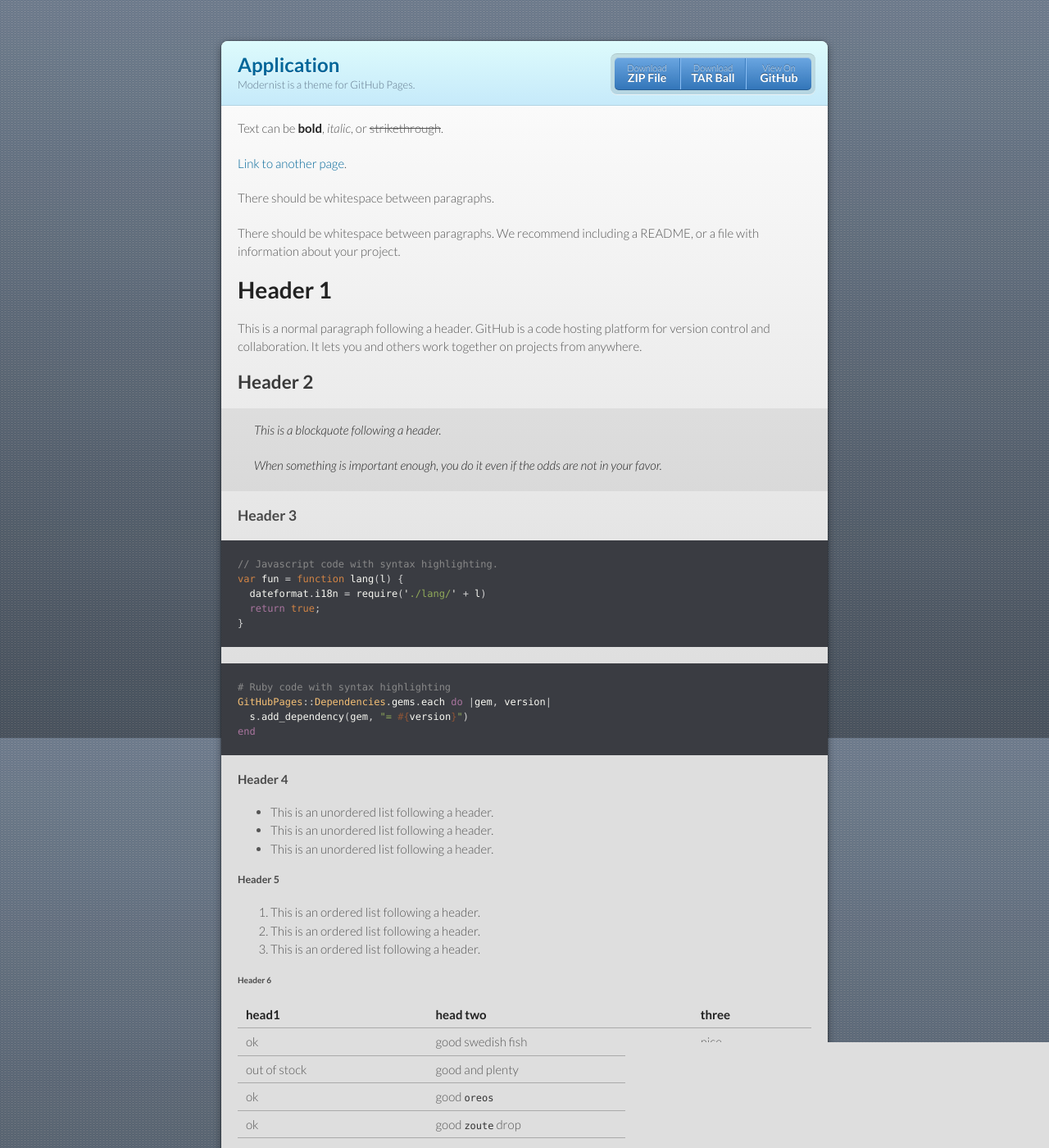
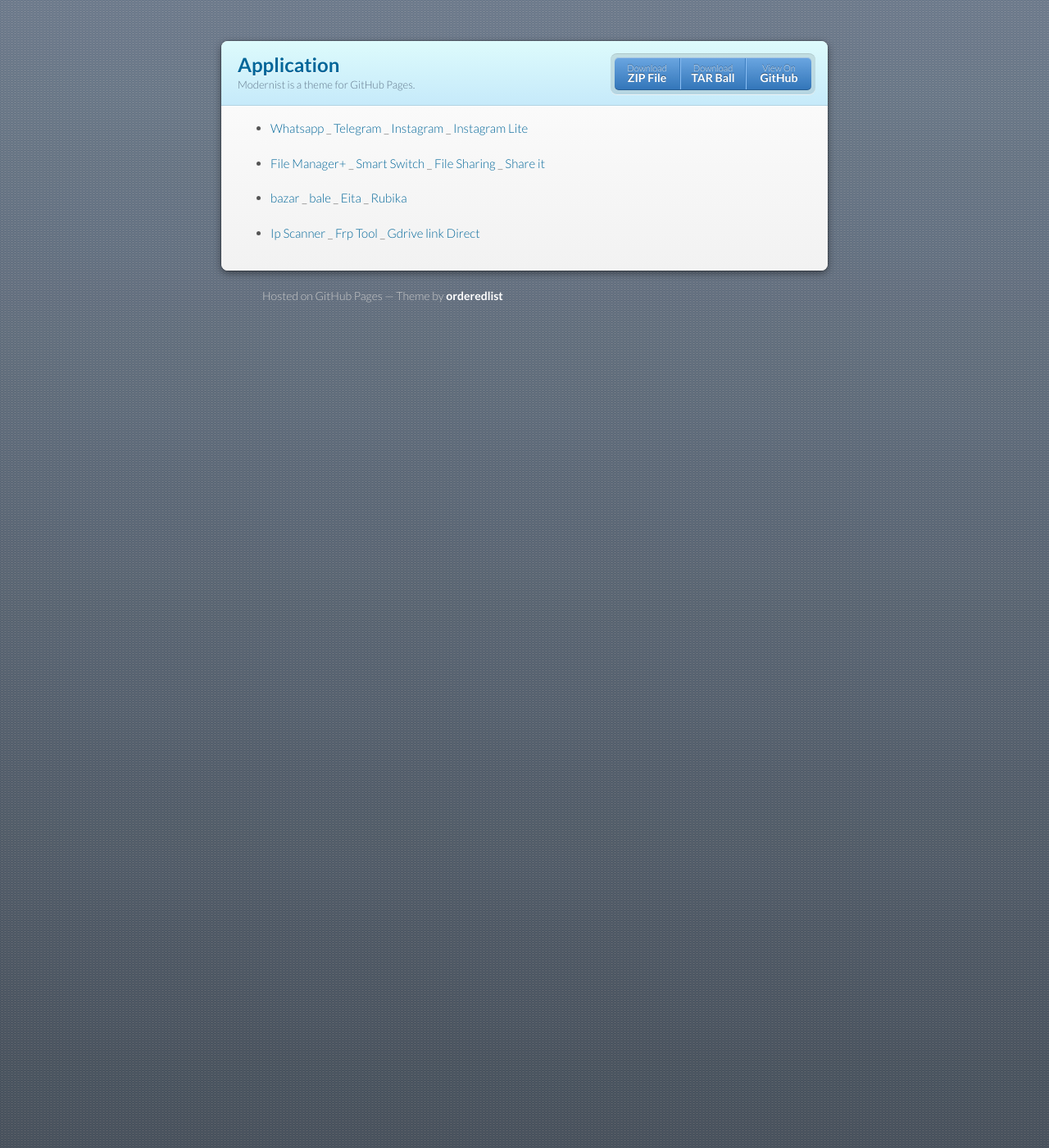
Before and after one commit to mostafacpr/mostafacpr.github.io, a Jekyll site: the page built from index.md, in a window 1280 px wide and 1400 px high. Shown: the whole window at 82% size. Built offline with Jekyll 4.4.1, drawn with Linux system fonts in a browser that asks for light colours; our own code applies the rules of GitHub Pages for plain Markdown files; some of the changed text lies outside the part shown.

Commit message:
Update index.md

````diff
--- a/index.md
+++ b/index.md
@@ -1,123 +1,8 @@
----
-layout: default
----
 
-Text can be **bold**, _italic_, or ~~strikethrough~~.
+* [Whatsapp](https://www.whatsapp.com/android?lang=fa) _ [Telegram](https://telegram.org/dl/android/apk) _ [Instagram](https://apkflash.com/apk/app/com.instagram.android/instagram/download) _  [Instagram Lite](https://apkflash.com/apk/app/com.instagram.lite/instagram-lite)
 
-[Link to another page](./another-page.html).
+* [File Manager+](https://fastfix.s3.ir-thr-at1.arvanstorage.ir/APP/Flashlight-File-Manager-Premium-3.2.2(www.farsroid.com).apk?versionId=) _ [Smart Switch](https://apkflash.com/apk/app/com.sec.android.easyMover/smart-switch0) _ [File Sharing](https://transfer.sh/) _ [Share it](https://www.farsroid.com/shareit-android/)
 
-There should be whitespace between paragraphs.
+* [bazar](cafebazaar.ir/download/bazaar.apk) _ [bale](https://bale.ai/apk/bale.apk) _ [Eita](eitaa.com/app/apk) _ [Rubika](cdnu5.iranlms.ir/RubX_3_0_1.apk)
 
-There should be whitespace between paragraphs. We recommend including a README, or a file with information about your project.
-
-# Header 1
-
-This is a normal paragraph following a header. GitHub is a code hosting platform for version control and collaboration. It lets you and others work together on projects from anywhere.
-
-## Header 2
-
-> This is a blockquote following a header.
->
-> When something is important enough, you do it even if the odds are not in your favor.
-
-### Header 3
-
-```js
-// Javascript code with syntax highlighting.
-var fun = function lang(l) {
-  dateformat.i18n = require('./lang/' + l)
-  return true;
-}
-```
-
-```ruby
-# Ruby code with syntax highlighting
-GitHubPages::Dependencies.gems.each do |gem, version|
-  s.add_dependency(gem, "= #{version}")
-end
-```
-
-#### Header 4
-
-*   This is an unordered list following a header.
-*   This is an unordered list following a header.
-*   This is an unordered list following a header.
-
-##### Header 5
-
-1.  This is an ordered list following a header.
-2.  This is an ordered list following a header.
-3.  This is an ordered list following a header.
-
-###### Header 6
-
-| head1        | head two          | three |
-|:-------------|:------------------|:------|
-| ok           | good swedish fish | nice  |
-| out of stock | good and plenty   | nice  |
-| ok           | good `oreos`      | hmm   |
-| ok           | good `zoute` drop | yumm  |
-
-### There's a horizontal rule below this.
-
-* * *
-
-### Here is an unordered list:
-
-*   Item foo
-*   Item bar
-*   Item baz
-*   Item zip
-
-### And an ordered list:
-
-1.  Item one
-1.  Item two
-1.  Item three
-1.  Item four
-
-### And a nested list:
-
-- level 1 item
-  - level 2 item
-  - level 2 item
-    - level 3 item
-    - level 3 item
-- level 1 item
-  - level 2 item
-  - level 2 item
-  - level 2 item
-- level 1 item
-  - level 2 item
-  - level 2 item
-- level 1 item
-
-### Small image
-
-![Octocat](https://github.githubassets.com/images/icons/emoji/octocat.png)
-
-### Large image
-
-![Branching](https://guides.github.com/activities/hello-world/branching.png)
-
-
-### Definition lists can be used with HTML syntax.
-
-<dl>
-<dt>Name</dt>
-<dd>Godzilla</dd>
-<dt>Born</dt>
-<dd>1952</dd>
-<dt>Birthplace</dt>
-<dd>Japan</dd>
-<dt>Color</dt>
-<dd>Green</dd>
-</dl>
-
-```
-Long, single-line code blocks should not wrap. They should horizontally scroll if they are too long. This line should be long enough to demonstrate this.
-```
-
-```
-The final element.
-```
+* [Ip Scanner](https://vfarid.github.io/cf-ip-scanner/) _ [Frp Tool](https://frp.owest.ir/) _ [Gdrive link Direct](https://link.fix7.shop/)
````
